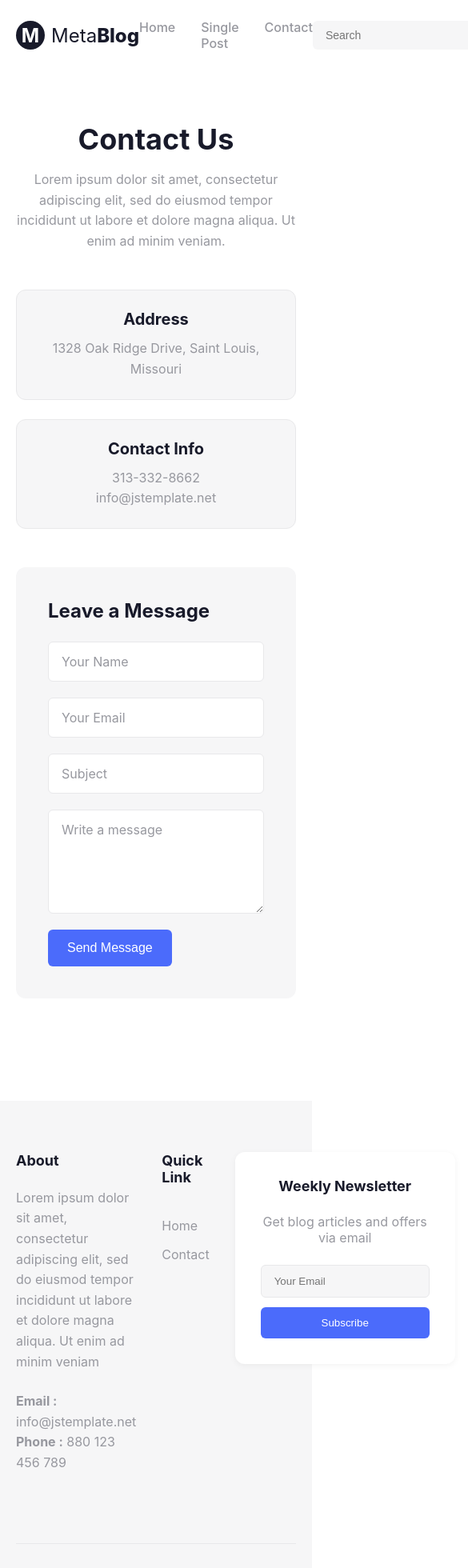
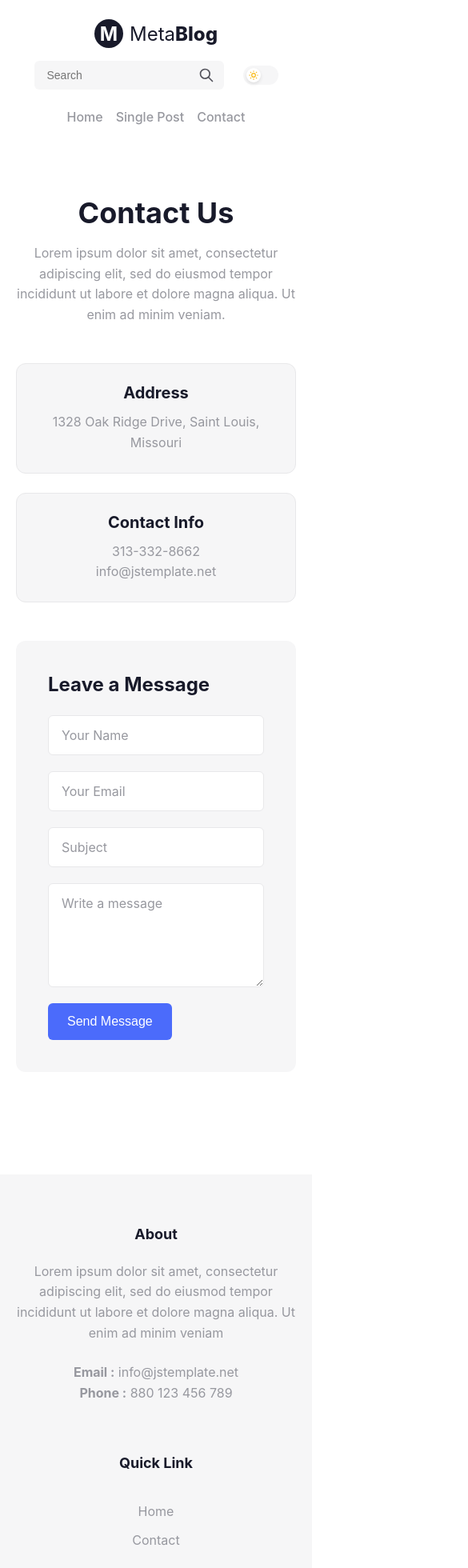
Before and after one commit to IPodymov/test-task_blog, a Next.js app: page /contact in a window 390 px wide. Shown: the top 1960 px of the page at 80% size, 585 px wide, since content can reach past the window. Built offline with nearby package versions, Linux system fonts and the light colour scheme.

Commit message:
feat: Добавить адаптивную верстку для компонентов Header, Footer и постов

```diff
--- a/src/components/Footer/Footer.module.css
+++ b/src/components/Footer/Footer.module.css
@@ -12,7 +12,7 @@
 
 .top {
   display: grid;
-  grid-template-columns: 2fr 1fr 1fr 2fr;
+  grid-template-columns: 2fr 1fr 2fr;
   gap: 32px;
   margin-bottom: 64px;
 }
@@ -135,3 +135,54 @@
   color: var(--text-secondary);
   font-size: 14px;
 }
+/* Адаптивная верстка (Mobile & Tablet) */
+@media (max-width: 1024px) {
+  .top {
+    grid-template-columns: 1fr 1fr;
+    gap: 40px;
+  }
+  .newsletter {
+    grid-column: 1 / -1;
+  }
+  .bottom {
+    flex-direction: column;
+    gap: 24px;
+    align-items: flex-start;
+  }
+}
+
+@media (max-width: 768px) {
+  .top {
+    grid-template-columns: 1fr;
+    text-align: center;
+  }
+
+  .about, .links {
+    align-items: center;
+  }
+
+  .bottom {
+    align-items: center;
+    text-align: center;
+  }
+
+  .logo {
+    flex-wrap: wrap;
+    justify-content: center;
+    flex-direction: row;
+  }
+
+  .copyright {
+    margin-left: 0;
+    margin-top: 8px;
+    display: block;
+    width: 100%;
+    text-align: center;
+  }
+
+  .legal {
+    flex-wrap: wrap;
+    justify-content: center;
+    margin-top: 16px;
+  }
+}
--- a/src/components/Header/Header.module.css
+++ b/src/components/Header/Header.module.css
@@ -134,3 +134,33 @@
   from { opacity: 0; transform: rotate(-90deg) scale(0.5); }
   to { opacity: 1; transform: rotate(0) scale(1); }
 }
+
+/* Адаптивная верстка (Mobile) */
+@media (max-width: 768px) {
+  .container {
+    flex-direction: column;
+    gap: 16px;
+    align-items: stretch;
+  }
+
+  .logo a {
+    justify-content: center;
+  }
+
+  .nav {
+    justify-content: center;
+    order: 3;
+    flex-wrap: wrap;
+    gap: 16px;
+    margin-top: 8px;
+  }
+
+  .actions {
+    justify-content: center;
+    width: 100%;
+  }
+
+  .search input {
+    width: 100%;
+  }
+}
```
Also changed, not shown: src/app/page.module.css (+42 -0 lines), src/app/posts/[id]/page.module.css (+15 -0 lines).
